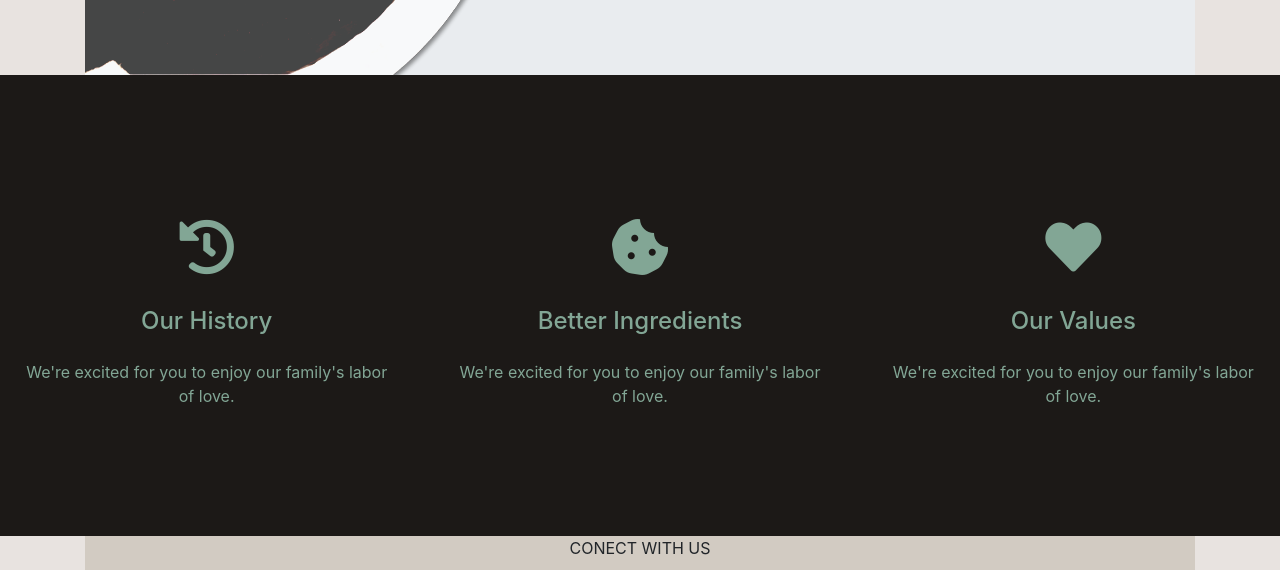
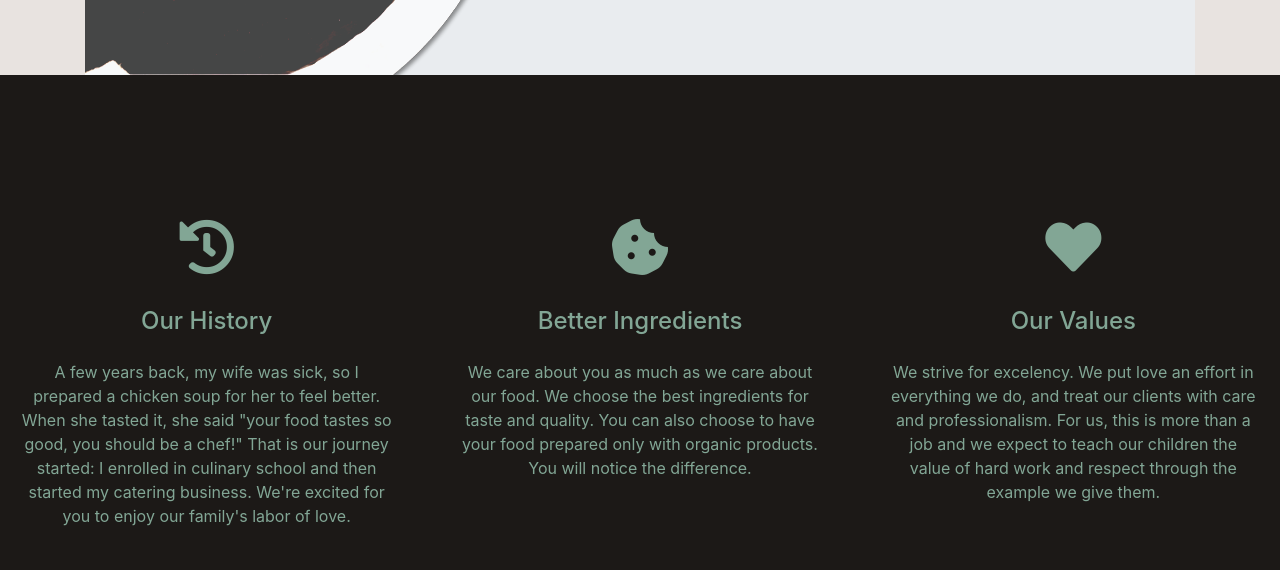
Before and after one commit to marcos5ilva/CateringWebSite, a plain HTML site: page menu.html in a window 1280 px wide. Shown: the part 538-1108 px from the top of the page. Drawn offline with nearby package versions, Linux system fonts and the light colour scheme.

Commit message:
mid section
replicated mid section where needed

```diff
--- a/menu.html
+++ b/menu.html
@@ -71,19 +71,36 @@
                     <i class="fas fa-history food-icon-fa"></i>
 
                     <h4 class="font-1">Our History</h4>
-                    <p class="font-3 text-center">We're excited for you to enjoy our family's labor of love.</p>
+                    <p class="font-3 text-center">A few years back, my wife was sick, so I prepared a chicken soup for
+                        her to
+                        feel
+                        better.
+                        When she tasted it, she said "your food tastes so good, you should be a chef!" That is our
+                        journey
+                        started:
+                        I enrolled in culinary school and then started my catering business. We're excited for you to
+                        enjoy our
+                        family's labor of love.</p>
                 </div>
                 <div class="col-md-4 col-sm-12 text-center">
 
                     <i class="fas fa-cookie-bite food-icon-fa"></i>
 
                     <h4 class="font-1">Better Ingredients</h4>
-                    <p class="font-3 text-center">We're excited for you to enjoy our family's labor of love.</p>
+                    <p class="font-3 text-center">We care about you as much as we care about our food. We choose the
+                        best
+                        ingredients for taste and quality. You can also choose to have your food prepared only with
+                        organic
+                        products. You will notice the difference. </p>
                 </div>
                 <div class="col-md-4 col-sm-12 text-center">
                     <i class="fas fa-heart food-icon-fa"></i>
                     <h4 class="font-1">Our Values</h4>
-                    <p class="font-3 text-center">We're excited for you to enjoy our family's labor of love.</p>
+                    <p class="font-3 text-center">We strive for excelency. We put love an effort in everything we do,
+                        and treat
+                        our clients with care and professionalism. For us, this is more than a job and we expect to
+                        teach our
+                        children the value of hard work and respect through the example we give them.</p>
                 </div>
 
             </div>
@@ -123,7 +140,7 @@
             <div class="row text-center">
                 <div class="col-lg-12 ">
                     <p>Copyright © 2019 Catering . All right reserved</p>
-            <p>Designed by Eddie  • Laura • Marcos</p>
+                    <p>Designed by Eddie • Laura • Marcos</p>
                 </div>
             </div>
         </div>
```
Also changed, not shown: about.html (+12 -4 lines). Lines whose indentation alone changed are shown as unchanged.
